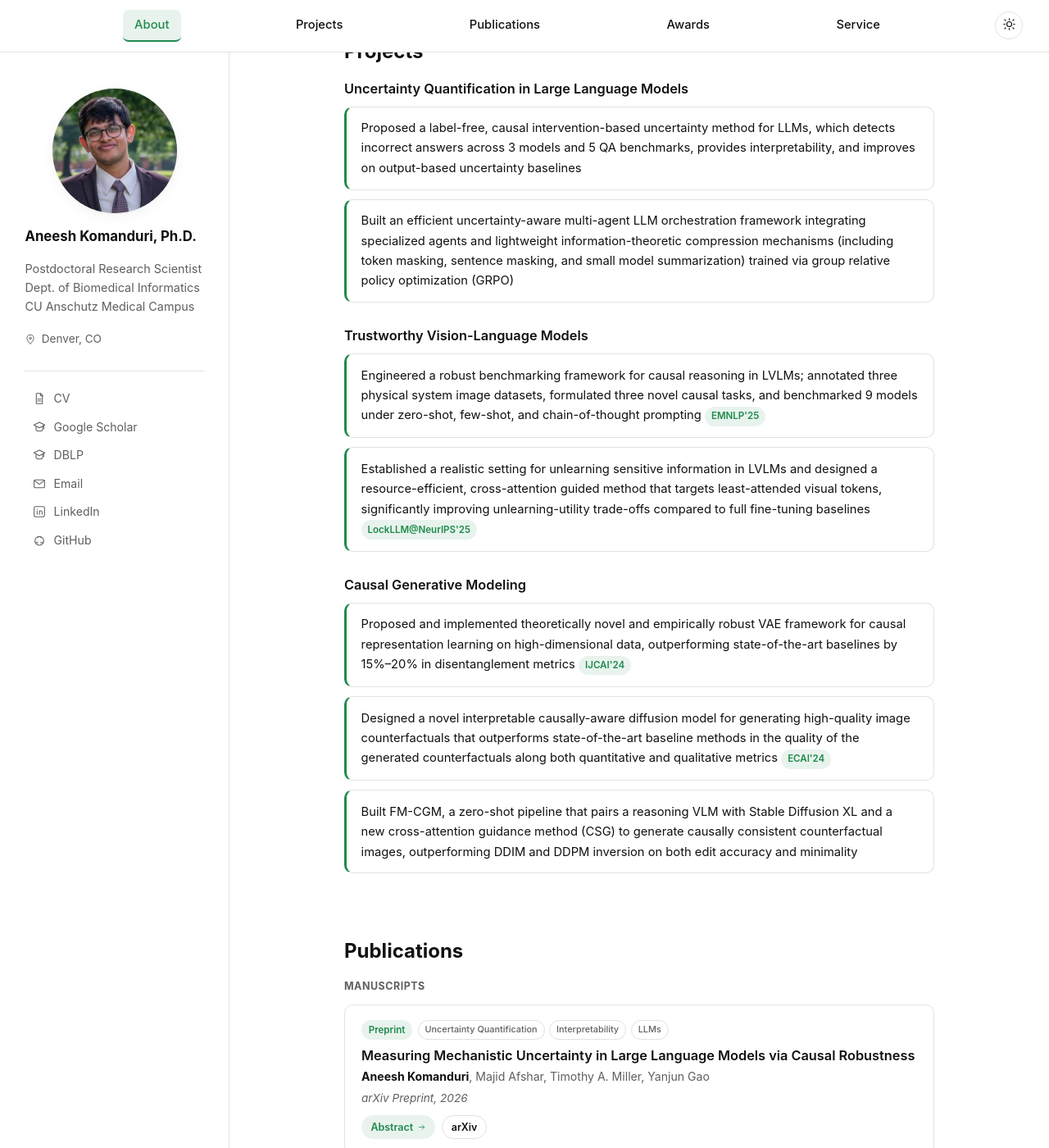
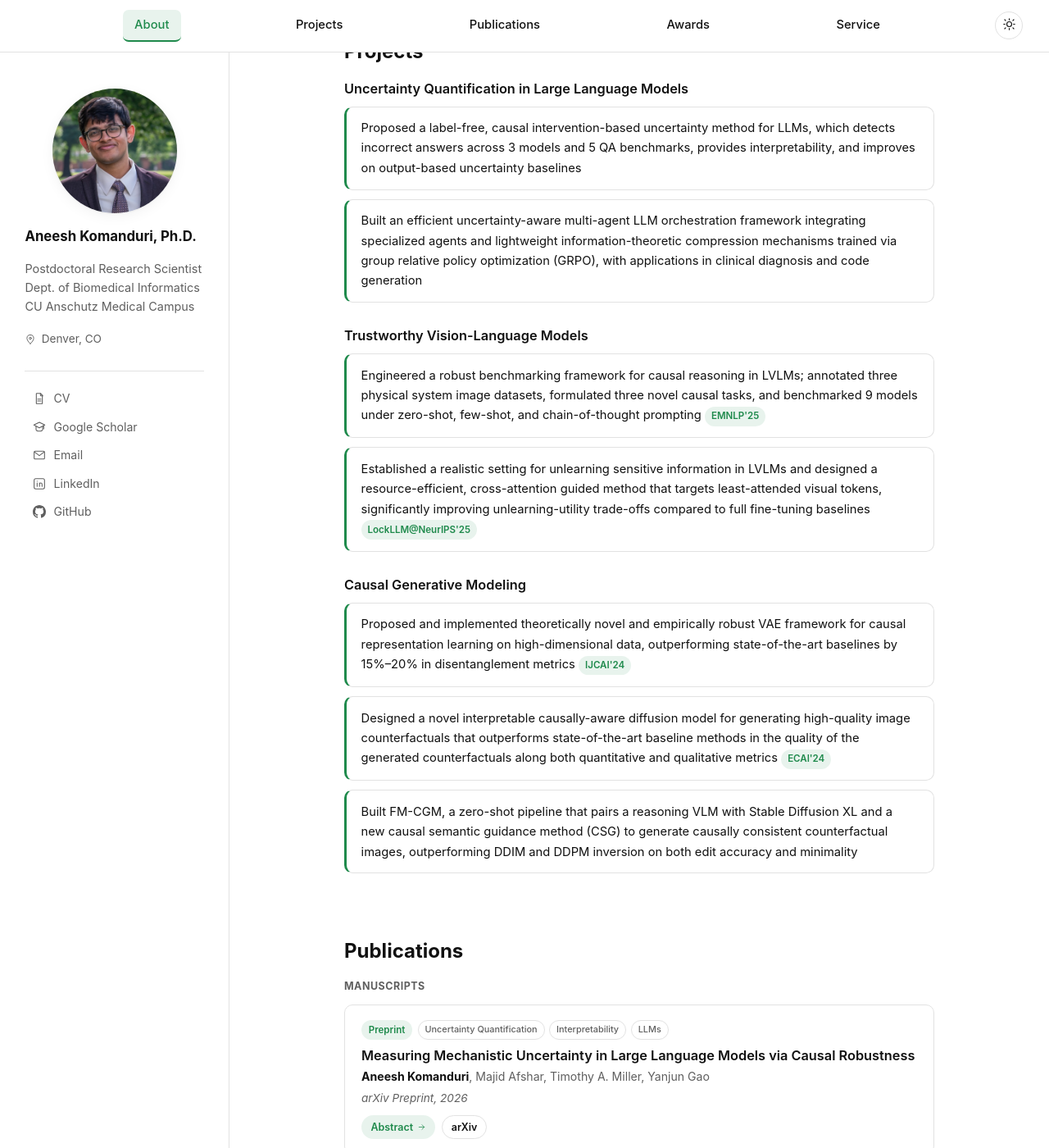
Before and after one commit to Akomand/akomand.github.io, a Jekyll site: the page built from index.html, in a window 1280 px wide and 1400 px high, scrolled down 1249 px. Shown: the whole window at 82% size. Built offline with Jekyll 4.4.1, drawn with Linux system fonts in a browser that asks for light colours.

Commit message:
Remove DBLP link, use real octocat icon, tweak project copy
Co-Authored-By: Claude Sonnet 5 <noreply@anthropic.com>

```diff
--- a/_data/projects.yml
+++ b/_data/projects.yml
@@ -1,7 +1,7 @@
 - title: "Uncertainty Quantification in Large Language Models"
   bullets:
     - text: "Proposed a label-free, causal intervention-based uncertainty method for LLMs, which detects incorrect answers across 3 models and 5 QA benchmarks, provides interpretability, and improves on output-based uncertainty baselines"
-    - text: "Built an efficient uncertainty-aware multi-agent LLM orchestration framework integrating specialized agents and lightweight information-theoretic compression mechanisms (including token masking, sentence masking, and small model summarization) trained via group relative policy optimization (GRPO)"
+    - text: "Built an efficient uncertainty-aware multi-agent LLM orchestration framework integrating specialized agents and lightweight information-theoretic compression mechanisms trained via group relative policy optimization (GRPO), with applications in clinical diagnosis and code generation"
 
 - title: "Trustworthy Vision-Language Models"
   bullets:
@@ -16,4 +16,4 @@
       tag: "IJCAI'24"
     - text: "Designed a novel interpretable causally-aware diffusion model for generating high-quality image counterfactuals that outperforms state-of-the-art baseline methods in the quality of the generated counterfactuals along both quantitative and qualitative metrics"
       tag: "ECAI'24"
-    - text: "Built FM-CGM, a zero-shot pipeline that pairs a reasoning VLM with Stable Diffusion XL and a new cross-attention guidance method (CSG) to generate causally consistent counterfactual images, outperforming DDIM and DDPM inversion on both edit accuracy and minimality"
+    - text: "Built FM-CGM, a zero-shot pipeline that pairs a reasoning VLM with Stable Diffusion XL and a new causal semantic guidance method (CSG) to generate causally consistent counterfactual images, outperforming DDIM and DDPM inversion on both edit accuracy and minimality"
--- a/_data/social.yml
+++ b/_data/social.yml
@@ -3,9 +3,6 @@
   icon: file
 - label: Google Scholar
   url: https://scholar.google.com/citations?user=IMtCc1QAAAAJ&hl=en
-  icon: scholar
-- label: DBLP
-  url: https://dblp.org/pid/304/2405.html
   icon: scholar
 - label: Email
   url: mailto:aneesh.komanduri@gmail.com
--- a/_includes/icon.html
+++ b/_includes/icon.html
@@ -17,11 +17,9 @@
     <path d="M8 10.5V17M8 7.2v.1"/>
     <path d="M12.3 17v-4c0-1.4 1-2.5 2.35-2.5S17 11.6 17 13v4M12.3 10.5V17"/>
   {%- when "github" -%}
-    <circle cx="12" cy="13" r="8"/>
-    <path d="M9 7.2c.4-1.4 1.3-2.2 3-2.2s2.6.8 3 2.2"/>
-    <path d="M9.5 16.3c-1.6.5-2.8 0-3.5-1.3M14.5 16.3c1.6.5 2.8 0 3.5-1.3"/>
-    <circle cx="9.5" cy="12.5" r=".6" fill="currentColor" stroke="none"/>
-    <circle cx="14.5" cy="12.5" r=".6" fill="currentColor" stroke="none"/>
+    <g transform="scale(1.5)">
+      <path fill="currentColor" stroke="none" d="M8 0c4.42 0 8 3.58 8 8a8.013 8.013 0 0 1-5.45 7.59c-.4.08-.55-.17-.55-.38 0-.27.01-1.13.01-2.2 0-.75-.25-1.23-.54-1.48 1.78-.2 3.65-.88 3.65-3.95 0-.88-.31-1.59-.82-2.15.08-.2.36-1.02-.08-2.12 0 0-.67-.22-2.2.82-.64-.18-1.32-.27-2-.27-.68 0-1.36.09-2 .27-1.53-1.03-2.2-.82-2.2-.82-.44 1.1-.16 1.92-.08 2.12-.51.56-.82 1.28-.82 2.15 0 3.06 1.86 3.75 3.64 3.95-.23.2-.44.55-.51 1.07-.46.21-1.61.55-2.33-.66-.15-.24-.6-.83-1.23-.82-.67.01-.27.38.01.53.34.19.73.9.82 1.13.16.45.68 1.31 2.69.94 0 .67.01 1.3.01 1.49 0 .21-.15.45-.55.38A7.995 7.995 0 0 1 0 8c0-4.42 3.58-8 8-8Z"/>
+    </g>
   {%- when "location" -%}
     <path d="M12 21s7-6.3 7-11.5A7 7 0 0 0 5 9.5C5 14.7 12 21 12 21Z"/>
     <circle cx="12" cy="9.5" r="2.3"/>
```
